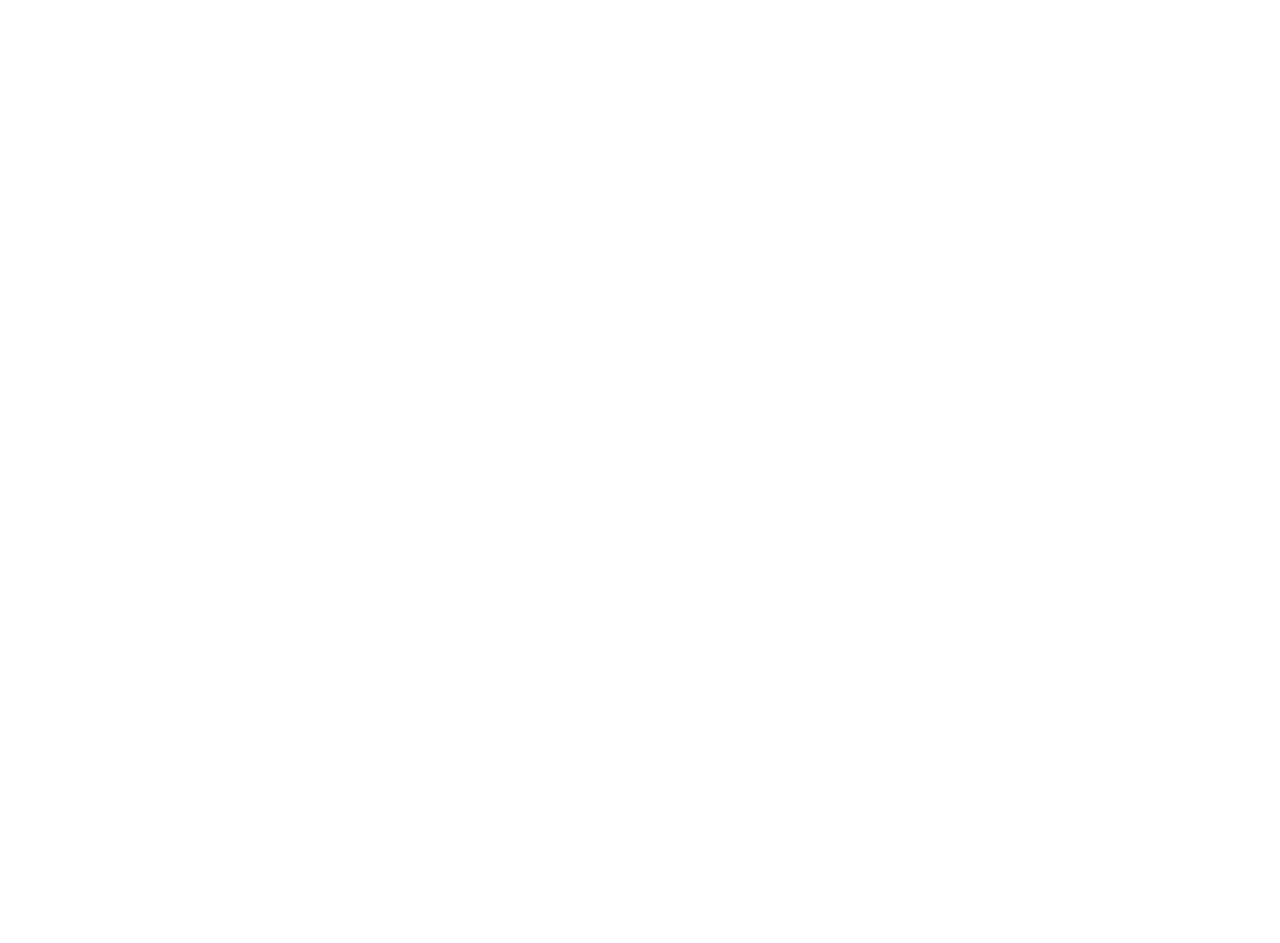
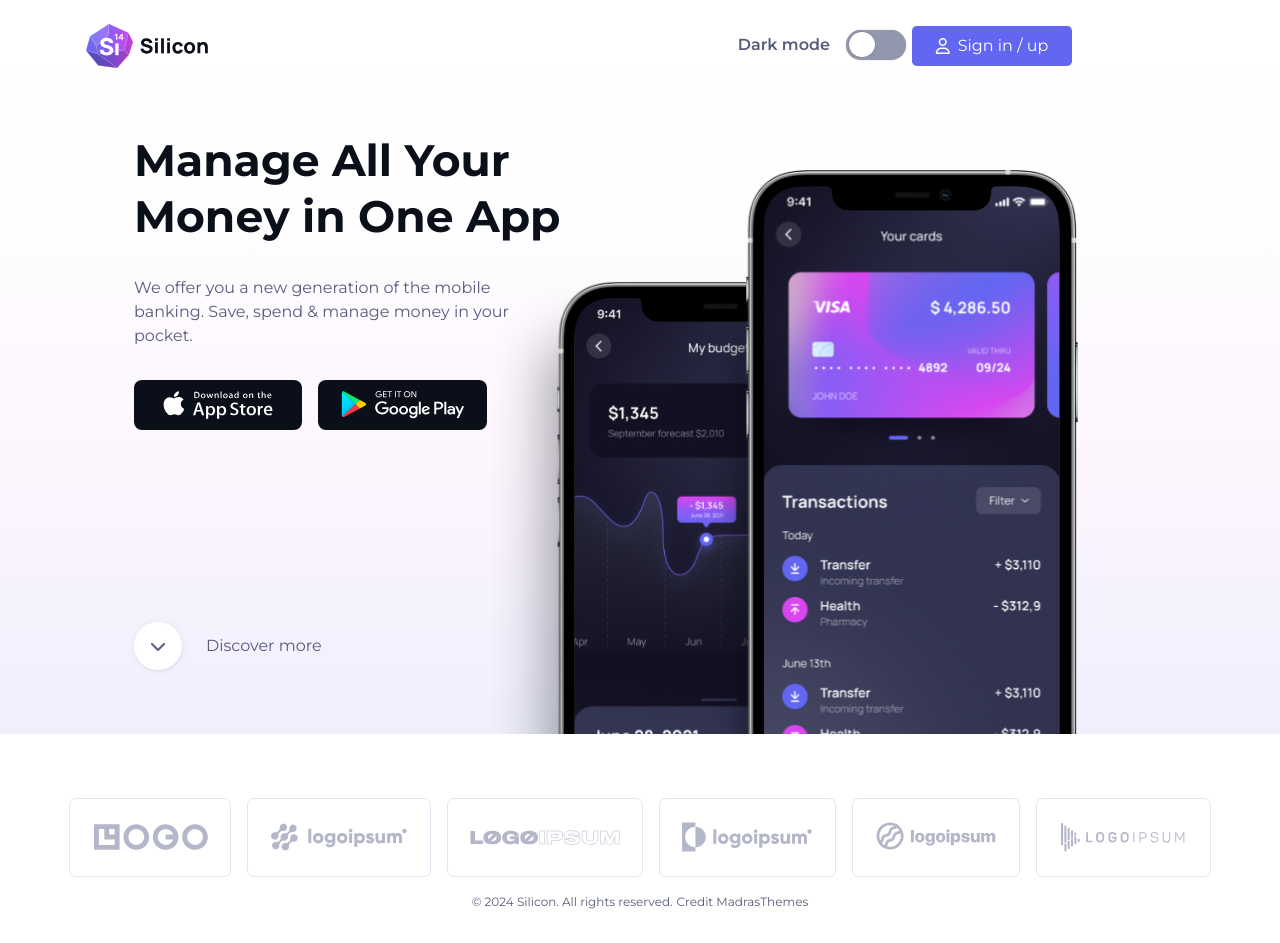
Before and after one commit to WavesOfPolyrhythm/Silicon-React, a React (Vite) app: page / in a window 1280 px wide. Before the commit the page ends 800 px from the top, so only its background shows below. Built offline with nearby package versions, Linux system fonts and the light colour scheme.

Commit message:
Lägger till Footer, Header, Hero, och Brand logos. Delar upp det i olika komponenter för att få en bra överblick.

```diff
--- a/src/App.jsx
+++ b/src/App.jsx
@@ -1,12 +1,17 @@
 
 import './assets/css/style.css'
+import Footer from './components/Footer'
+import Header from './components/Header'
+import Main from './components/Main'
 
 function App() {
 
 
   return (
     <>
-
+      <Header />
+       <Main />
+      <Footer />
     </>
   )
 }
--- /dev/null
+++ b/src/components/BrandLogos.jsx
@@ -0,0 +1,42 @@
+import React from 'react'
+import Container from './Container'
+import BrandLogo1 from '../assets/images/p2-brands-logo1.svg'
+import BrandLogo2 from '../assets/images/p2-brands-logo2.svg'
+import BrandLogo3 from '../assets/images/p2-brands-logo3.svg'
+import BrandLogo4 from '../assets/images/p2-brands-logo4.svg'
+import BrandLogo5 from '../assets/images/p2-brands-logo5.svg'
+import BrandLogo6 from '../assets/images/p2-brands-logo6.svg'
+
+const BrandLogos = () => {
+  return (
+    <section className="section-logos">
+
+
+          <Container>
+
+              <div id="brand-1" className="brand-box">
+                <img src={BrandLogo1} alt=""/>
+              </div>
+              <div id="brand-2" className="brand-box">
+                <img src={BrandLogo2} alt=""/>
+              </div>
+              <div id="brand-3" className="brand-box">
+                <img src={BrandLogo3} alt=""/>
+              </div>
+              <div id="brand-4" className="brand-box">
+                <img src={BrandLogo4} alt=""/>
+              </div>
+              <div id="brand-5" className="brand-box">
+                <img src={BrandLogo5} alt=""/>
+              </div>
+              <div id="brand-6" className="brand-box">
+                <img src={BrandLogo6} alt=""/>
+              </div>
+
+        </Container>
+
+  </section>
+  )
+}
+
+export default BrandLogos
--- /dev/null
+++ b/src/components/Container.jsx
@@ -0,0 +1,11 @@
+import React from 'react'
+
+const Container = ({ children }) => {
+  return (
+    <div className='container'>
+      {children}
+    </div>
+  )
+}
+
+export default Container
--- /dev/null
+++ b/src/components/DarkToggle.jsx
@@ -0,0 +1,15 @@
+import React from 'react'
+
+const DarkToggle = () => {
+  return (
+    <div id="darkmode-toggle" className="darkmode-toggle">
+      <span className="label">Dark mode</span>
+    <label htmlFor="darkmode-switch" className="toggle">
+      <input type="checkbox" id="darkmode-switch"/>
+      <span className="slider"></span>
+      </label>
+  </div>
+  )
+}
+
+export default DarkToggle
--- /dev/null
+++ b/src/components/Footer.jsx
@@ -0,0 +1,16 @@
+import React from 'react'
+
+const Footer = () => {
+  return (
+
+    <footer>
+        <div className="footer-container">
+            <p>© 2024 Silicon. All rights reserved.</p>
+            <p>Credit MadrasThemes</p>
+        </div>
+    </footer>
+
+  )
+}
+
+export default Footer
--- /dev/null
+++ b/src/components/Header.jsx
@@ -0,0 +1,27 @@
+import React from 'react'
+import SiliconLogo from './SiliconLogo'
+import Container from './Container'
+import DarkToggle from './DarkToggle'
+import HeaderBtn from './HeaderBtn'
+import MenuBtn from './MenuBtn'
+import NavBar from './NavBar'
+
+const Header = () => {
+  return (
+    <header>
+      <nav id="main-menu" className="main-menu">
+        <Container>
+
+          <SiliconLogo />
+          <DarkToggle />
+          <MenuBtn />
+          <HeaderBtn />
+          <NavBar />
+
+      </Container>
+    </nav>
+  </header>
+  )
+}
+
+export default Header
--- /dev/null
+++ b/src/components/HeaderBtn.jsx
@@ -0,0 +1,15 @@
+import React from 'react'
+
+const HeaderBtn = () => {
+  return (
+
+        <div className="btn-container">
+          <a id="sign-in" href="#" className="btn btn-primary">
+              <i className="fa-regular fa-user"></i>
+              <span>Sign in / up</span>
+          </a>
+      </div>
+  )
+}
+
+export default HeaderBtn
--- /dev/null
+++ b/src/components/Hero.jsx
@@ -0,0 +1,44 @@
+import React from 'react'
+import Container from './Container'
+import AppleImg from '../assets/images/p1-Apple.svg'
+import GoogleImg from '../assets/images/p1-GooglePlay.svg'
+import HeroPhones from '../assets/images/p1-Phones.svg'
+
+const Hero = () => {
+  return (
+    <section className="showcase">
+
+    <Container>
+
+      <h1>Manage All Your<br/>
+        Money in One App</h1>
+
+        <div className="content space-y-3">
+          <p className="text-lg">We offer you a new generation of the mobile
+            banking. Save, spend & manage money in your pocket.</p>
+
+          <div className="market-btns">
+        <a href="#" className="store-btn">
+          <img src={AppleImg} alt=""/>
+        </a>
+        <a href="#" className="store-btn">
+          <img src={GoogleImg} alt=""/>
+        </a>
+          </div>
+
+          <div className="more">
+            <a href="#features" className="btn-round btn-white">
+              <i className="fa-solid fa-chevron-down"></i>
+            </a>
+            <span>Discover more</span>
+          </div>
+        </div>
+        <div className="phone-img-container">
+          <img src={HeroPhones} alt="two Iphones next to eachother"/>
+        </div>
+        </Container>
+  </section>
+  )
+}
+
+export default Hero
--- /dev/null
+++ b/src/components/Main.jsx
@@ -0,0 +1,14 @@
+import React from 'react'
+import Hero from './Hero'
+import BrandLogos from './BrandLogos'
+
+const Main = () => {
+  return (
+    <main id ="main">
+      <Hero />
+      <BrandLogos />
+    </main>
+  )
+}
+
+export default Main
--- /dev/null
+++ b/src/components/MenuBtn.jsx
@@ -0,0 +1,14 @@
+import React from 'react'
+import ImgMenuBtn from '../assets/images/p1-menu-btn.svg'
+
+const MenuBtn = () => {
+  return (
+      <>
+          <button className="menu-btn">
+            <img src={ImgMenuBtn}/>
+          </button>
+    </>
+  )
+}
+
+export default MenuBtn
--- /dev/null
+++ b/src/components/NavBar.jsx
@@ -0,0 +1,19 @@
+import React from 'react'
+
+const NavBar = () => {
+  return (
+
+      <ul id="nav-menu" className="nav-menu">
+        <li>
+              <a className="nav-link" href="#">Features</a>
+        </li>
+         <li>
+              <a className="nav-link" href="#">Contact</a>
+        </li>
+
+      </ul>
+
+  )
+}
+
+export default NavBar
--- /dev/null
+++ b/src/components/SiliconLogo.jsx
@@ -0,0 +1,14 @@
+import React from 'react'
+import LogoType from '../assets/images/SiliconLogo.svg'
+
+const SiliconLogo = () => {
+  return (
+    <>
+      <a href="/" className="logo">
+        <img src={LogoType}/>
+      </a>
+    </>
+  )
+}
+
+export default SiliconLogo
```
